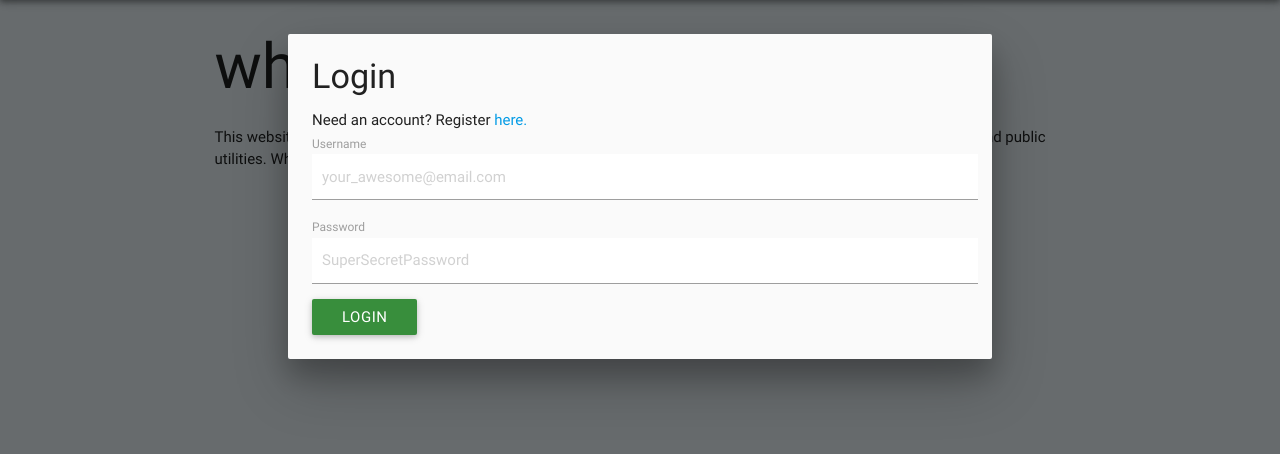
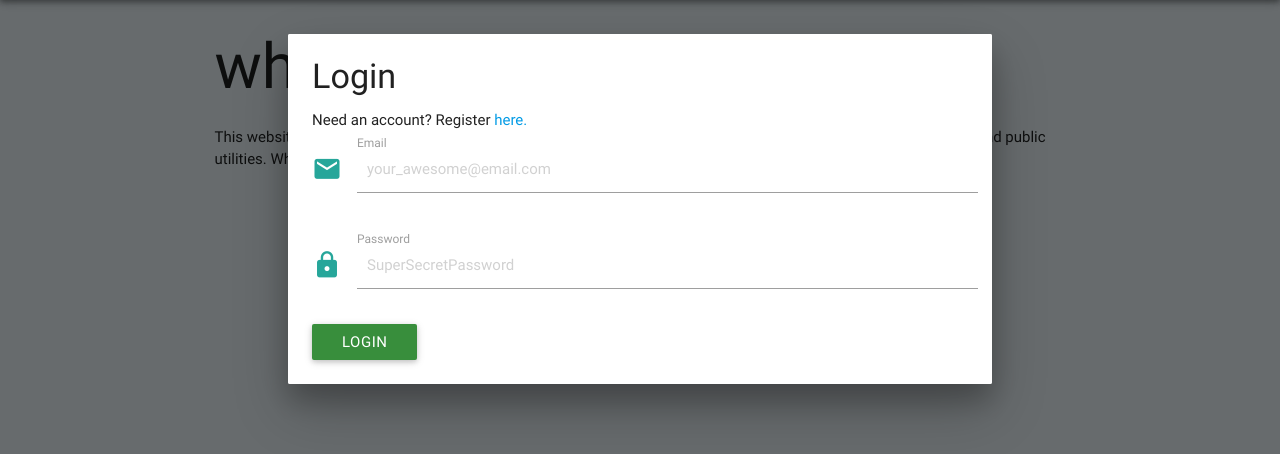
Before and after one commit to abrarahmed56/wheredabathroomatdoe, a Flask app: page /about in a window 1280 px wide, after a click on "Login". Shown: the part 64-518 px from the top of the page. Run offline with Flask 2, Linux system fonts and the light colour scheme; some libraries are stand-ins or nearby versions.

Commit message:
Update styling for login form

```diff
--- a/templates/login.html
+++ b/templates/login.html
@@ -1,16 +1,26 @@
 <div id="login" class="modal">
-    <div class="modal-content">
+    <div class="modal-content white">
+        <div>
             <h4>Login</h4>
             Need an account? Register <a href="#register" class="modal-trigger">here.</a>
             <form method="POST">
                 <input type="hidden" name="login">
-            <label class="active" for="email">Username</label>
+                <div class="row">
+                    <div class="input-field col s12">
+                        <i class="mdi-communication-email prefix"></i>
+                        <label class="active" for="email">Email</label>
                         <input type="text" id="loginEmail" name="loginEmail" placeholder="your_awesome@email.com" class="white" required></input>
-            <br>
+                    </div>
+                </div>
+                <div class="row">
+                    <div class="input-field col s12">
+                        <i class="mdi-action-lock prefix"></i>
                         <label class="active" for="password">Password</label>
                         <input type="password" id="loginPassword" name="loginPassword" placeholder="SuperSecretPassword" pattern=".{8,50}" class="white" required></input>
-            <br>
+                    </div>
+                </div>
                 <input type="submit" value="Login" id="submit" class="btn green darken-2"></input>
             </form>
         </div>
     </div>
+</div>
--- a/templates/register.html
+++ b/templates/register.html
@@ -1,6 +1,6 @@
 <div id="register" class="modal">
-    <div class="modal-content">
-        <div class="row card-panel white">
+    <div class="modal-content white">
+        <div>
             <h4>Register</h4>
             <form method="POST" onsubmit="return matchEmails('registerEmail1', 'registerEmail2') && matchPasswords('registerPassword1', 'registerPassword2')">
                 <input type="hidden" name="register">
```
Lines whose indentation alone changed are shown as unchanged.
